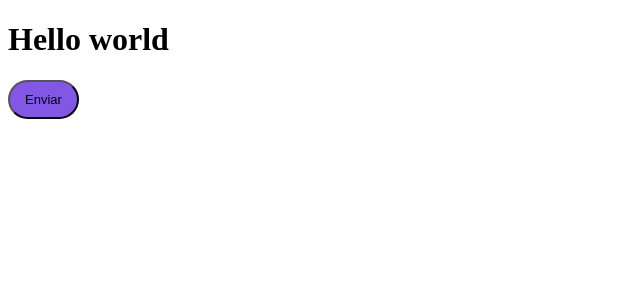
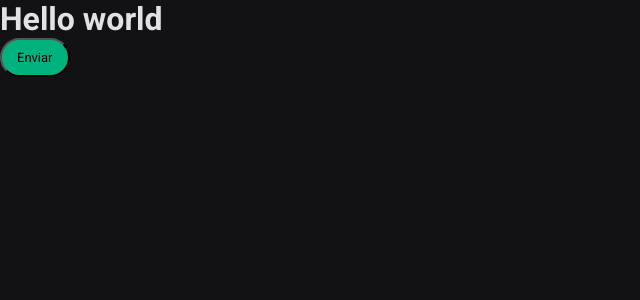
Before and after one commit to genSouza/04-ignite-shop, a Next.js app: page / in a window 1280 px wide. Shown: the top 300 px of the page, without its empty margins (0-640 px from the left). Built offline with nearby package versions, Linux system fonts and the light colour scheme.

Commit message:
feat(global): add global styles

```diff
--- a/src/pages/_app.tsx
+++ b/src/pages/_app.tsx
@@ -1,6 +1,8 @@
+import type { AppProps } from "next/app";
+import { globalStyles } from "../styles/global";
 
-import type { AppProps } from 'next/app'
+globalStyles();
 
 export default function App({ Component, pageProps }: AppProps) {
-  return <Component {...pageProps} />
+  return <Component {...pageProps} />;
 }
--- a/src/pages/index.tsx
+++ b/src/pages/index.tsx
@@ -1,7 +1,7 @@
 import { styled } from "../styles";
 
 const Button  = styled('button', {
-  backgroundColor: '$rocketseat',
+  backgroundColor: '$green300',
   borderRadius: '9999px',
   fontSize: '13px',
   padding: '10px 15px',
--- /dev/null
+++ b/src/styles/global.ts
@@ -0,0 +1,19 @@
+import { globalCss } from ".";
+
+export const globalStyles = globalCss({
+  "*": {
+    margin: 0,
+    padding: 0,
+  },
+
+  body: {
+    backgroundColor: '$gray900',
+    color: '$gray100',
+    "-webkit-font-smoothing": "antialiased",
+  },
+
+  "body, input, textarea, button": {
+    fontFamily: "Roboto",
+    fontWeight: 400,
+  },
+});
--- a/src/styles/index.ts
+++ b/src/styles/index.ts
@@ -12,7 +12,14 @@ export const {
 } = createStitches({
   theme: {
     colors: {
-      rocketseat: "#8257e6",
+      white: "#FFF",
+      gray900: "#121214",
+      gray800: "#202024",
+      gray300: "#c4c4cc",
+      gray100: "#e1e1e6",
+
+      green500: "#00875f",
+      green300: "#00b37e",
     },
   },
 });
```
